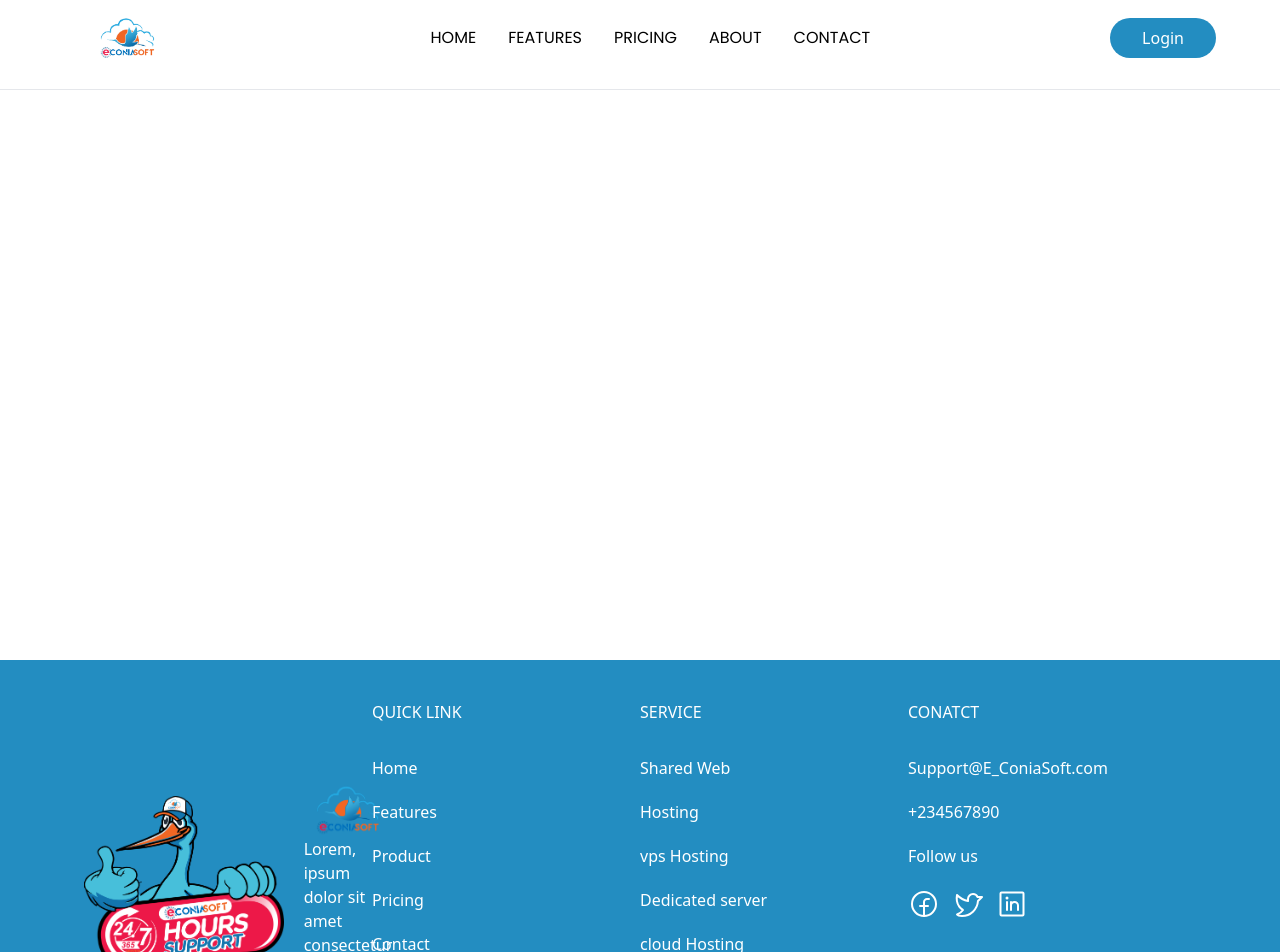
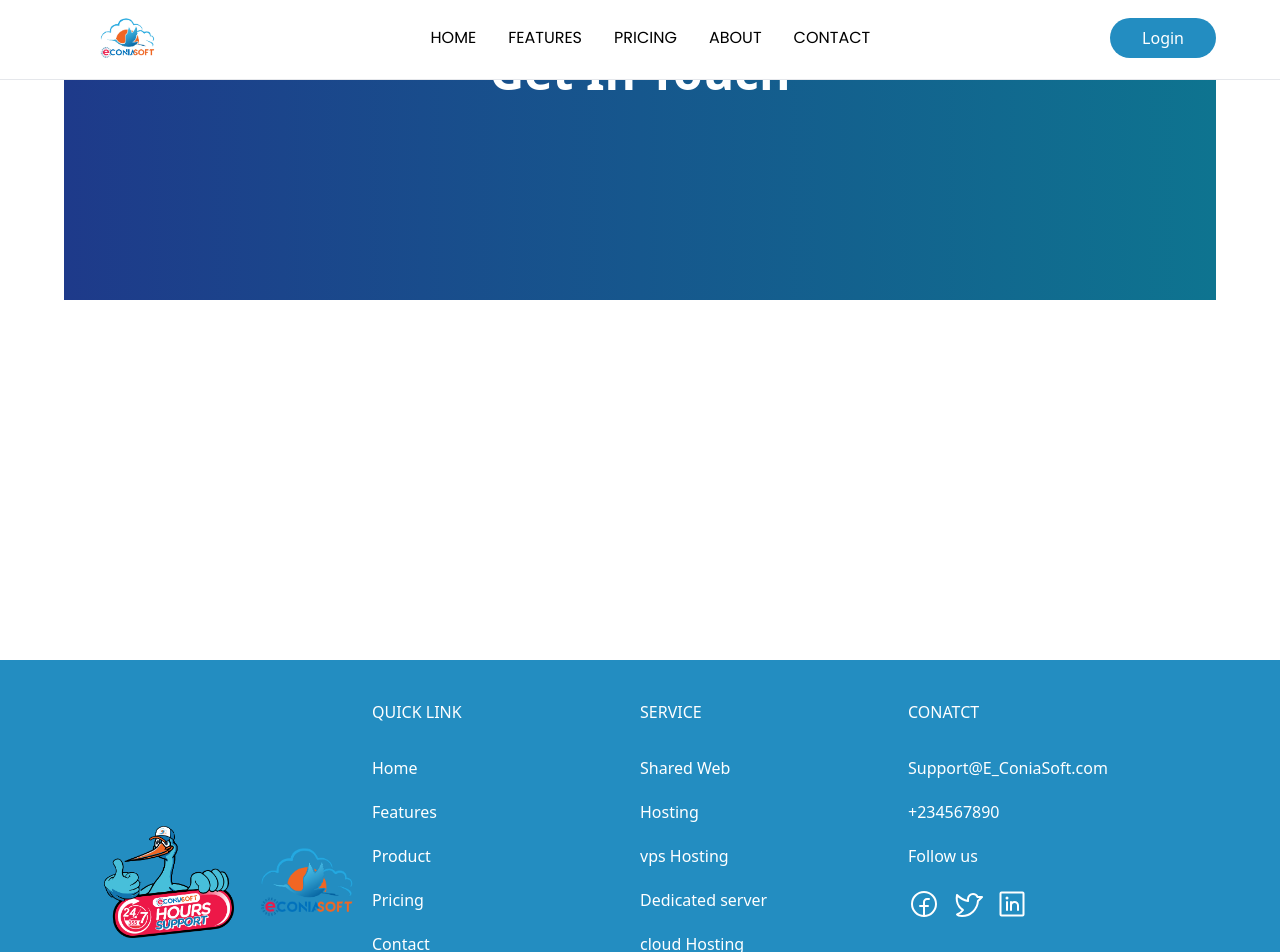
Before and after one commit to Aliyubarde97/E_ConiaSoft, a React (Vite) app: page /about in a window 1280 px wide. Shown: the top 952 px of the page. Built offline with nearby package versions, Linux system fonts and the light colour scheme.

Commit message:
HeroSection

```diff
--- a/src/components/Footer/FooterComponent.tsx
+++ b/src/components/Footer/FooterComponent.tsx
@@ -9,12 +9,18 @@ const FooterComponent = () => {
 
       <div className="container">
         <div className="grid lg:grid-cols-4 md:grid-cols-2 grid-cols-1 p-10 gap-15  ">
-          <div className="flex justify-center items-center gap-5">
-          <img src={support} alt="" className="w-[200px] object-contain" />
-            <Link to={""}>
+          <div className="flex justify-between items-center gap-2">
+          <div className="flex flex-col">
+          <Link to={""}>
+              <img src={support} alt="" className="w-[150px]" />
+            </Link>
+          </div>
+          <div className="flex flex-col">
+          <Link to={""}>
               <img src={logo} alt="" className="w-[150px]" />
-              <p>Lorem, ipsum dolor sit amet consectetur adi</p>
             </Link>
+          </div>
+
 
           </div>
           <div className="flex flex-col gap-3">
--- a/src/components/Navigation/Navbar.tsx
+++ b/src/components/Navigation/Navbar.tsx
@@ -23,7 +23,7 @@ const Navbar = () => {
     setClose ={()=> SetShowMobileNav(false)}
     />
 
-    <nav  className='Nav bg-bg-white w-full h-[90px] justify-center fixed left-0 top-0 z-10 bg-white items-center  border-b'>
+    <nav  className='Nav bg-bg-white w-full h-[80px] justify-center fixed left-0 top-0 z-10 bg-white items-center  border-b'>
       <div className='container'>
       <div className='flex justify-between  items-center gap-3 font-medium'>
           <div className='inline-block'>
--- a/src/components/about/About.tsx
+++ b/src/components/about/About.tsx
@@ -3,9 +3,19 @@ const About = () => {
 <>
 <div className="w-full h-[calc(100vh-140px)]">
     <div className="container">
-          <div>
-            About
-          </div>
+    <div className="flex justify-center min-h-[300px] bg-gradient-to-r from-blue-900 to-cyan-700">
+        <div className="w-full  min-h-[300px] bg-gradient-to-r from-blue-900 to-cyan-700">
+      <div className="text-white">
+      <div className="">
+        <p className="text-5xl font-bold text-center px-12 py-12">
+          Get In Touch
+        </p>
+      </div>
+
+      </div>
+
+    </div>
+        </div>
     </div>
 
 </div>
--- a/src/pages/home/HomeSection.tsx
+++ b/src/pages/home/HomeSection.tsx
@@ -3,10 +3,10 @@ const HomeSection = () => {
   return (
 
     <>
-            <div className="w-full h-[calc(100vh-140px)] bg-hero-color flex justify-center py-10 items-center">
+            <div className="w-full h-[calc(100vh-140px)] bg-hero-color flex justify-center py-10 items-center mt-5">
                 <div className="container">
                     <div className="flex flex-col items-center justify-center md:flex-row">
-                        <div className="w-full md:w-[50%] p-3">
+                        <div className="w-full md:w-[50%]">
                             <p className="">
                                 <h3 className=' capitalize leading-74 font-bold text-btn-primary text-4xl '>Effortless Electronic Invoicing for Modern Businesses</h3>
                                 <h3 className=' capitalize  mt-5 mb-10 md:md:w-[100%]  md:pr-10'>
```
